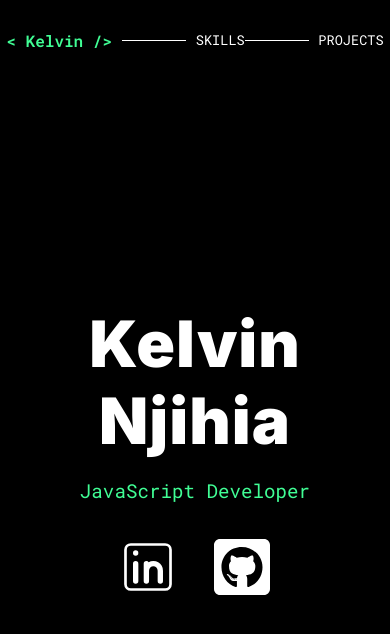
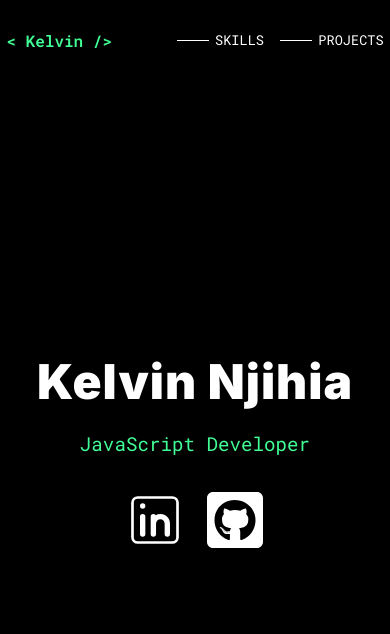
Before and after one commit to 2Kelvin/official-portfolio, a React (Create React App) app: page / in a window 390 px wide. Shown: the top 634 px of the page. Built offline with nearby package versions, Linux system fonts and the light colour scheme.

Commit message:
tweak some css for phone size

```diff
--- a/src/components/Home/Home.css
+++ b/src/components/Home/Home.css
@@ -6,7 +6,7 @@
 }
 
 .home h1 {
-    font-size: 4rem;
+    font-size: 3rem;
     font-weight: 900;
     font-family: "Inter", sans-serif;
     margin: 0;
--- a/src/components/SectionLink/SectionLink.css
+++ b/src/components/SectionLink/SectionLink.css
@@ -28,9 +28,9 @@
 }
 
 .eachSectionLink hr {
-    width: 4rem;
+    width: 2rem;
     margin: 0;
-    margin-right: 0.6rem;
+    margin-right: 0.4rem;
     height: 1px;
     background-color: white;
     border: none;
--- a/src/components/TopNavbar/TopNav.css
+++ b/src/components/TopNavbar/TopNav.css
@@ -8,6 +8,7 @@
 .topLinksContainer {
     display: grid;
     grid-template-columns: repeat(2, 1fr);
+    gap: 1rem;
 }
 
 .topnav code {
```
